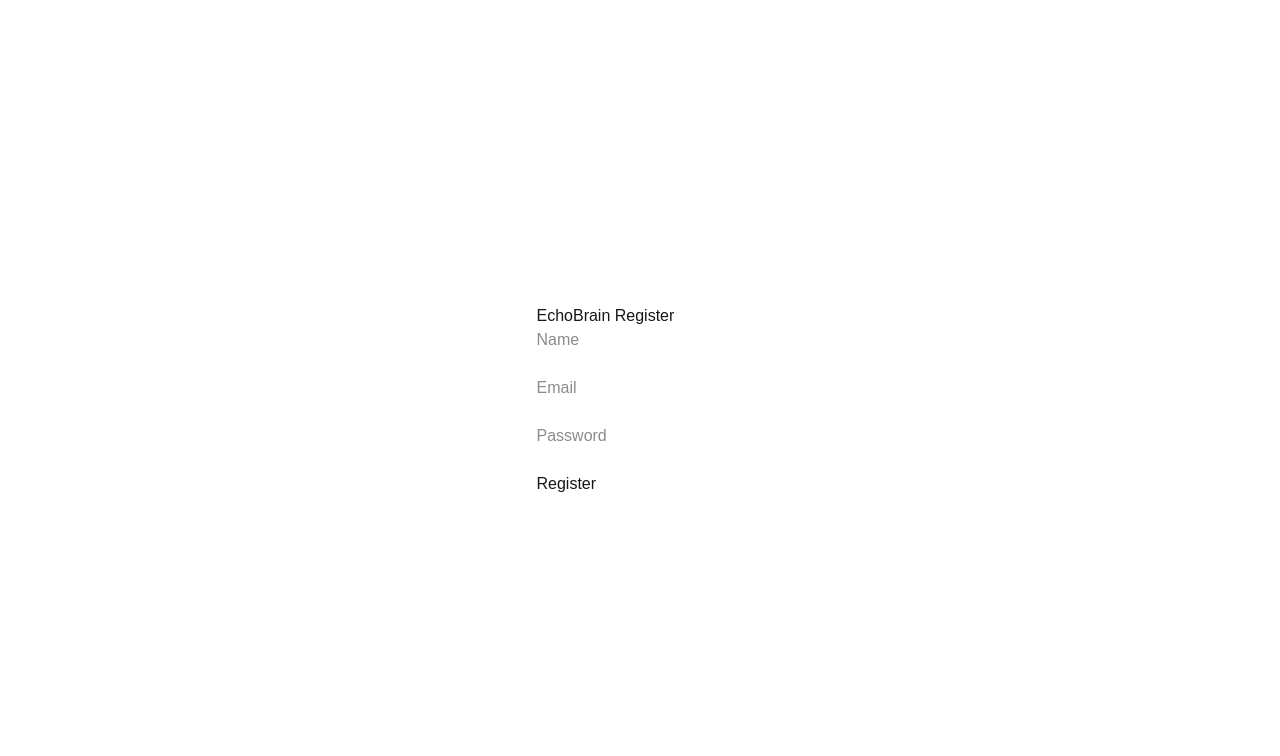
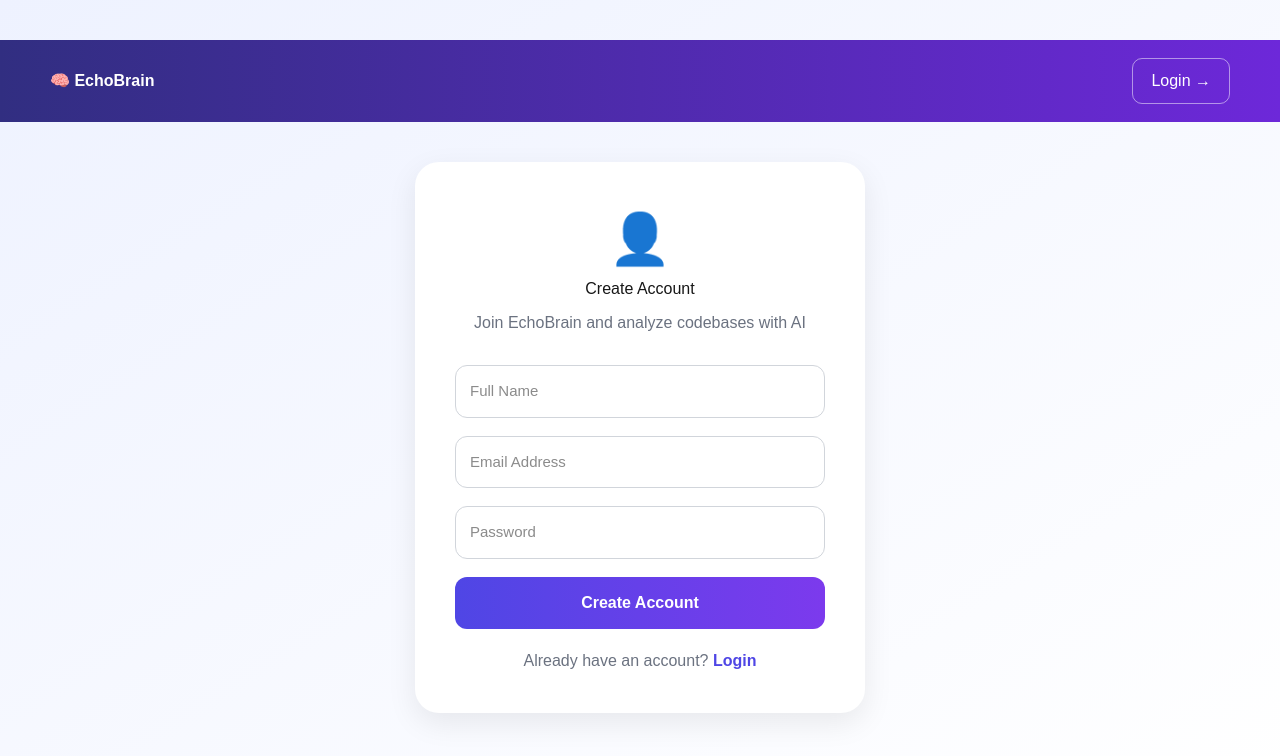
Before and after one commit to Akshay001-A/EchoBrain-X, a Next.js app in the folder frontend/: page /register in a window 1280 px wide. Shown: the top 756 px of the page. Built offline with nearby package versions, Linux system fonts and the light colour scheme.

Commit message:
feat(frontend): redesign registration page with professional SaaS UI

```diff
--- a/frontend/app/register/page.jsx
+++ b/frontend/app/register/page.jsx
@@ -15,6 +15,10 @@
 
     const [loading, setLoading] = useState(false);
 
+    const [message, setMessage] = useState("");
+    const [messageType, setMessageType] =
+        useState("");
+
     const handleChange = (e) => {
         setFormData({
             ...formData,
@@ -28,13 +32,26 @@
         try {
             setLoading(true);
 
+            const response =
                 await registerUser(formData);
 
-            alert("Registration Successful");
+            setMessage(
+                response.message ||
+                "Registration Successful"
+            );
 
+            setMessageType("success");
+
+            setTimeout(() => {
                 router.push("/login");
+            }, 2000);
         } catch (error) {
-            alert("Registration Failed");
+            setMessage(
+                error?.response?.data?.message ||
+                "Registration Failed"
+            );
+
+            setMessageType("error");
         } finally {
             setLoading(false);
         }
@@ -43,51 +60,209 @@
     return (
         <div
             style={{
+                minHeight: "100vh",
+                background:
+                    "linear-gradient(to bottom right,#eef2ff,#ffffff)",
                 display: "flex",
-                justifyContent: "center",
+                flexDirection: "column",
                 alignItems: "center",
-                height: "100vh",
+                paddingTop: "40px",
             }}
         >
+            {/* Top Navbar */}
+            <div
+                style={{
+                    width: "100%",
+                    background:
+                        "linear-gradient(90deg,#312e81,#6d28d9)",
+                    color: "white",
+                    padding: "18px 50px",
+                    display: "flex",
+                    justifyContent: "space-between",
+                    alignItems: "center",
+                    boxSizing: "border-box",
+                }}
+            >
+                <h2
+                    style={{
+                        margin: 0,
+                        fontWeight: "700",
+                    }}
+                >
+                    🧠 EchoBrain
+                </h2>
+
+                <button
+                    onClick={() =>
+                        router.push("/login")
+                    }
+                    style={{
+                        background: "transparent",
+                        color: "white",
+                        border:
+                            "1px solid rgba(255,255,255,0.5)",
+                        padding:
+                            "10px 18px",
+                        borderRadius: "10px",
+                        cursor: "pointer",
+                    }}
+                >
+                    Login →
+                </button>
+            </div>
+
+            {/* Success/Error Message */}
+            {message && (
+                <div
+                    style={{
+                        marginTop: "25px",
+                        width: "60%",
+                        padding: "16px",
+                        borderRadius: "12px",
+                        background:
+                            messageType === "success"
+                                ? "#dcfce7"
+                                : "#fee2e2",
+                        color:
+                            messageType === "success"
+                                ? "#166534"
+                                : "#991b1b",
+                        textAlign: "center",
+                        fontWeight: "600",
+                        boxShadow:
+                            "0 4px 12px rgba(0,0,0,0.08)",
+                    }}
+                >
+                    {message}
+                </div>
+            )}
+
+            {/* Register Card */}
+            <div
+                style={{
+                    width: "450px",
+                    marginTop: "40px",
+                    background: "#fff",
+                    borderRadius: "24px",
+                    padding: "40px",
+                    boxShadow:
+                        "0 10px 30px rgba(0,0,0,0.08)",
+                }}
+            >
+                <div
+                    style={{
+                        textAlign: "center",
+                        marginBottom: "30px",
+                    }}
+                >
+                    <div
+                        style={{
+                            fontSize: "50px",
+                        }}
+                    >
+                        👤
+                    </div>
+
+                    <h1
+                        style={{
+                            marginBottom: "10px",
+                        }}
+                    >
+                        Create Account
+                    </h1>
+
+                    <p
+                        style={{
+                            color: "#6b7280",
+                        }}
+                    >
+                        Join EchoBrain and
+                        analyze codebases with AI
+                    </p>
+                </div>
+
                 <form onSubmit={handleSubmit}>
-                <h2>EchoBrain Register</h2>
-
                     <input
                         type="text"
                         name="name"
-                    placeholder="Name"
+                        placeholder="Full Name"
                         onChange={handleChange}
+                        required
+                        style={inputStyle}
                     />
-
-                <br />
-                <br />
 
                     <input
                         type="email"
                         name="email"
-                    placeholder="Email"
+                        placeholder="Email Address"
                         onChange={handleChange}
+                        required
+                        style={inputStyle}
                     />
-
-                <br />
-                <br />
 
                     <input
                         type="password"
                         name="password"
                         placeholder="Password"
                         onChange={handleChange}
+                        required
+                        style={inputStyle}
                     />
 
-                <br />
-                <br />
-
-                <button type="submit">
+                    <button
+                        type="submit"
+                        disabled={loading}
+                        style={{
+                            width: "100%",
+                            padding: "14px",
+                            border: "none",
+                            borderRadius: "12px",
+                            background:
+                                "linear-gradient(90deg,#4f46e5,#7c3aed)",
+                            color: "white",
+                            fontWeight: "600",
+                            cursor: "pointer",
+                            fontSize: "16px",
+                        }}
+                    >
                         {loading
-                        ? "Creating..."
-                        : "Register"}
+                            ? "Creating Account..."
+                            : "Create Account"}
                     </button>
                 </form>
+
+                <p
+                    style={{
+                        textAlign: "center",
+                        marginTop: "20px",
+                        color: "#6b7280",
+                    }}
+                >
+                    Already have an account?{" "}
+                    <span
+                        style={{
+                            color: "#4f46e5",
+                            cursor: "pointer",
+                            fontWeight: "600",
+                        }}
+                        onClick={() =>
+                            router.push("/login")
+                        }
+                    >
+                        Login
+                    </span>
+                </p>
+            </div>
         </div>
     );
 }
+
+const inputStyle = {
+    width: "100%",
+    padding: "14px",
+    marginBottom: "18px",
+    borderRadius: "12px",
+    border: "1px solid #d1d5db",
+    fontSize: "15px",
+    boxSizing: "border-box",
+};
```
Lines whose indentation alone changed are shown as unchanged.
